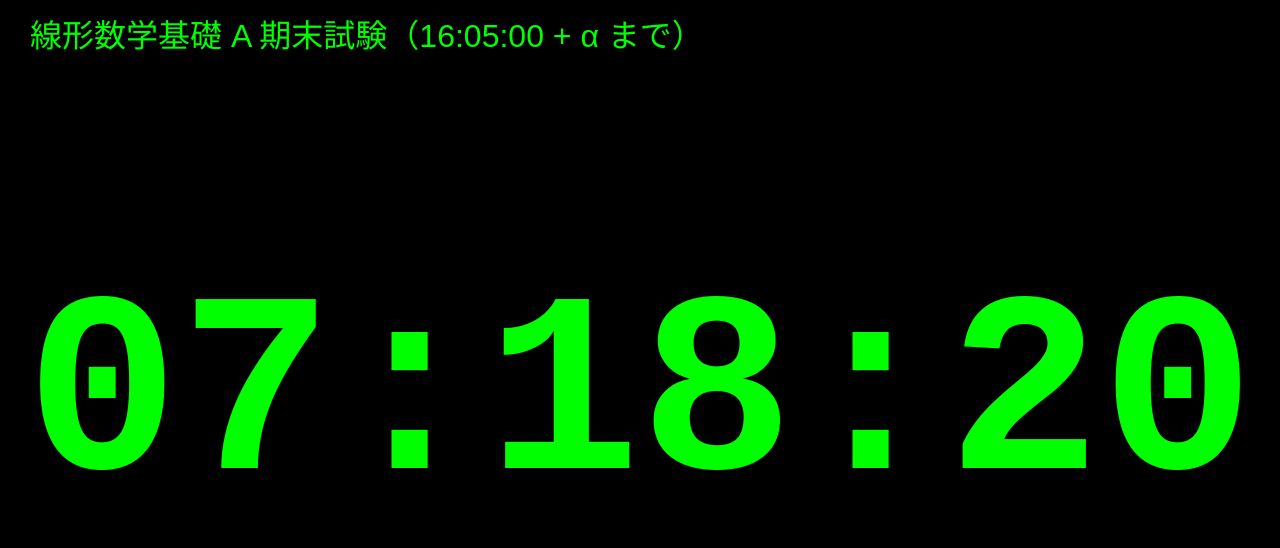
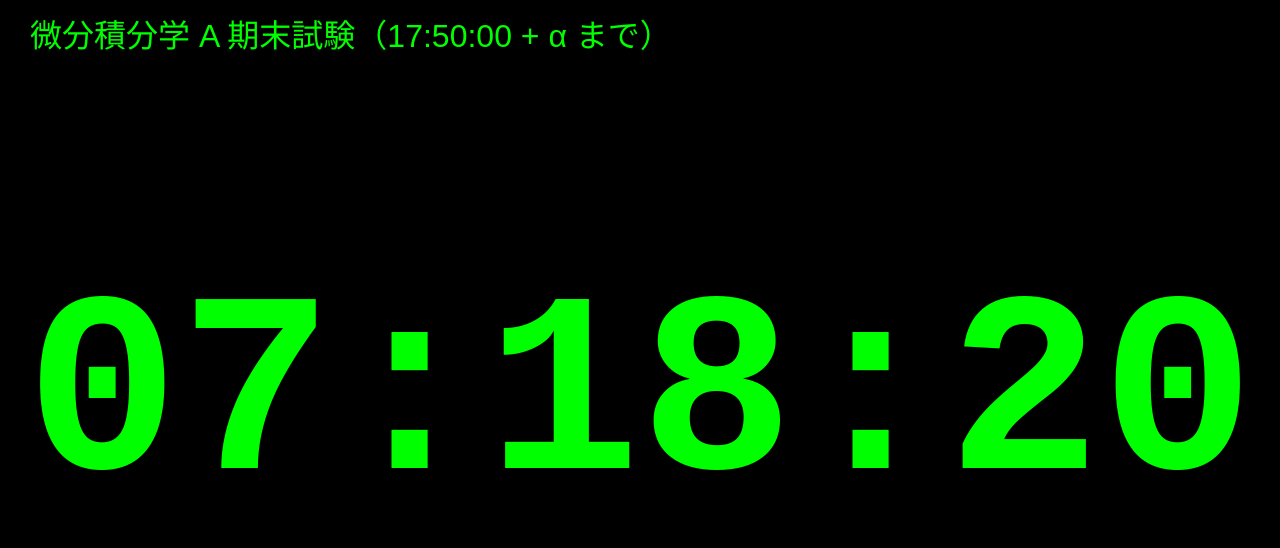
Before and after one commit to RubySafi/TeachingSamples, a website: page WebSamples/contents/index.html in a window 1280 px wide. Drawn offline with Linux system fonts and the light colour scheme.

Commit message:
minor update

```diff
--- a/WebSamples/contents/index.html
+++ b/WebSamples/contents/index.html
@@ -29,7 +29,7 @@
     </style>
   </head>
   <body>
-    <div id="header">線形数学基礎 A 期末試験（16:05:00 + α まで）</div>
+    <div id="header">微分積分学 A 期末試験（17:50:00 + α まで）</div>
     <div id="clock">--:--:--</div>
     <script src="dist/index.js" type="module"></script>
   </body>
```
